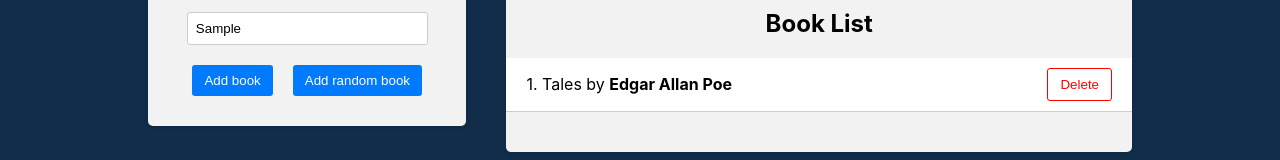
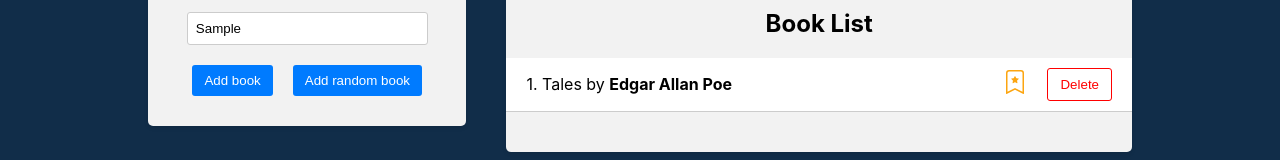
Before and after one commit to KusmiiVasyl/Book-Library-Redux-, a React (Create React App) app in the folder frontend/: page / in a window 1280 px wide. Both pictures are taken after typing "Sample", "Sample" into the empty fields and a click on the button "Add random book". Shown: the part 302-462 px from the top of the page. Built offline with nearby package versions, Linux system fonts and the light colour scheme.

Commit message:
Implement to choose favorite book

```diff
--- a/frontend/package.json
+++ b/frontend/package.json
@@ -9,6 +9,7 @@
     "@testing-library/user-event": "^13.5.0",
     "react": "^18.2.0",
     "react-dom": "^18.2.0",
+    "react-icons": "^4.12.0",
     "react-redux": "^8.1.3",
     "react-scripts": "5.0.1",
     "web-vitals": "^2.1.4"
--- a/frontend/src/components/BookList/BookList.js
+++ b/frontend/src/components/BookList/BookList.js
@@ -1,14 +1,11 @@
 import { useDispatch, useSelector } from 'react-redux'
+import { BsBookmarkStarFill, BsBookmarkStar } from 'react-icons/bs'
 import './BookList.css'
-import { deleteBook } from '../../redux/books/actionCreators'
+import { deleteBook, favoriteBook } from '../../redux/books/actionCreators'
 
 const BookList = () => {
   const books = useSelector((state) => state.books)
   const dispatch = useDispatch()
-
-  const handlerDeleteBook = (id) => {
-    dispatch(deleteBook(id))
-  }
 
   return (
     <div className="app-block book-list">
@@ -23,7 +20,14 @@ const BookList = () => {
                 {++index}. {book.title} by <strong>{book.author}</strong>
               </div>
               <div className="book-actions">
-                <button onClick={() => handlerDeleteBook(book.id)}>
+                <span onClick={() => dispatch(favoriteBook(book.id))}>
+                  {book.isFavorite ? (
+                    <BsBookmarkStarFill className="star-icon" />
+                  ) : (
+                    <BsBookmarkStar className="star-icon" />
+                  )}
+                </span>
+                <button onClick={() => dispatch(deleteBook(book.id))}>
                   Delete
                 </button>
               </div>
--- a/frontend/src/redux/books/actionCreators.js
+++ b/frontend/src/redux/books/actionCreators.js
@@ -13,3 +13,10 @@ export const deleteBook = (id) => {
     payload: id,
   }
 }
+
+export const favoriteBook = (id) => {
+  return {
+    type: actionTypes.TOGGLE_FAVORITE,
+    payload: id,
+  }
+}
--- a/frontend/src/redux/books/actionType.js
+++ b/frontend/src/redux/books/actionType.js
@@ -1,2 +1,3 @@
 export const ADD_BOOK = 'ADD_BOOK'
 export const DELETE_BOOK = 'DELETE_BOOK'
+export const TOGGLE_FAVORITE = 'TOGGLE_FAVORITE'
--- a/frontend/src/redux/books/reducer.js
+++ b/frontend/src/redux/books/reducer.js
@@ -7,9 +7,17 @@ const booksReducer = (state = initialState, action) => {
   switch (action.type) {
     case actionTypes.ADD_BOOK:
       action.payload.id = uuidv4()
+      action.payload.isFavorite = false
       return [...state, action.payload]
     case actionTypes.DELETE_BOOK:
       return state.filter((book) => book.id !== action.payload)
+    case actionTypes.TOGGLE_FAVORITE:
+      return state.map((book) => {
+        if (book.id === action.payload) {
+          return { ...book, isFavorite: !book.isFavorite }
+        }
+        return book
+      })
     default:
       return state
   }
```
Also changed, not shown: 1 other file (tests, documents, lock files or other folders).
